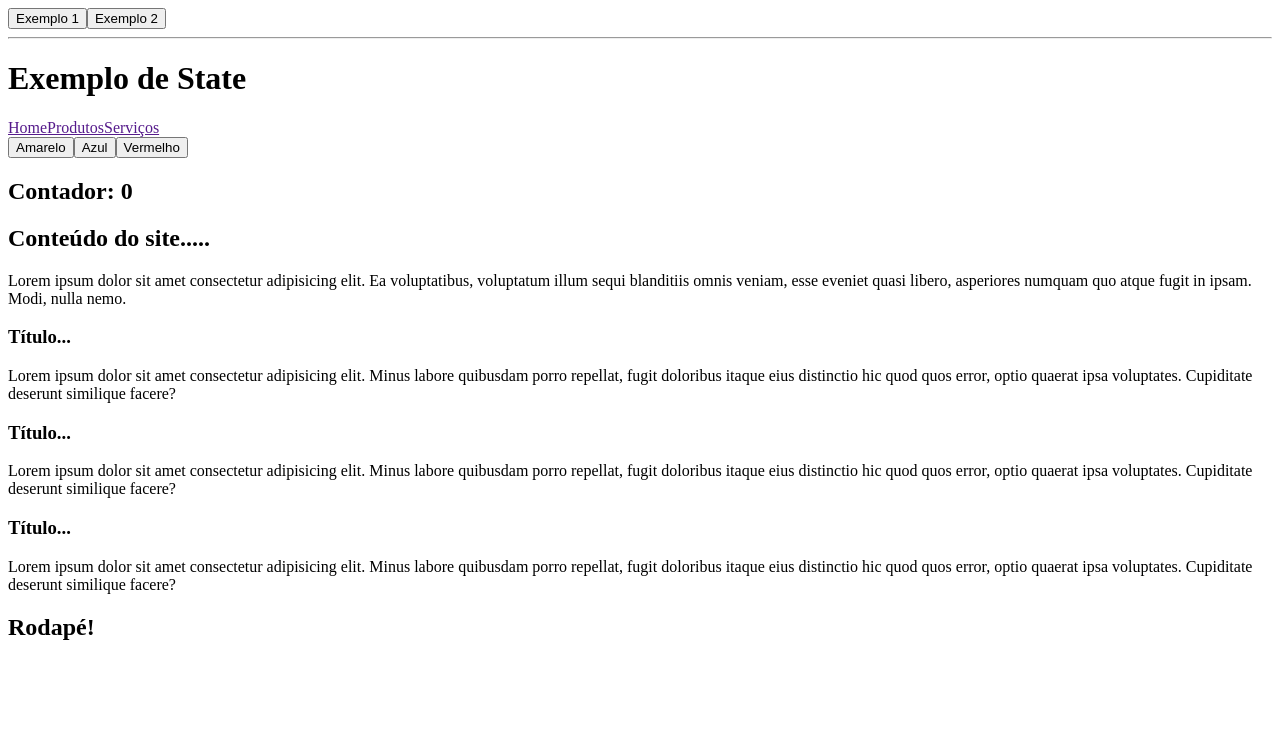
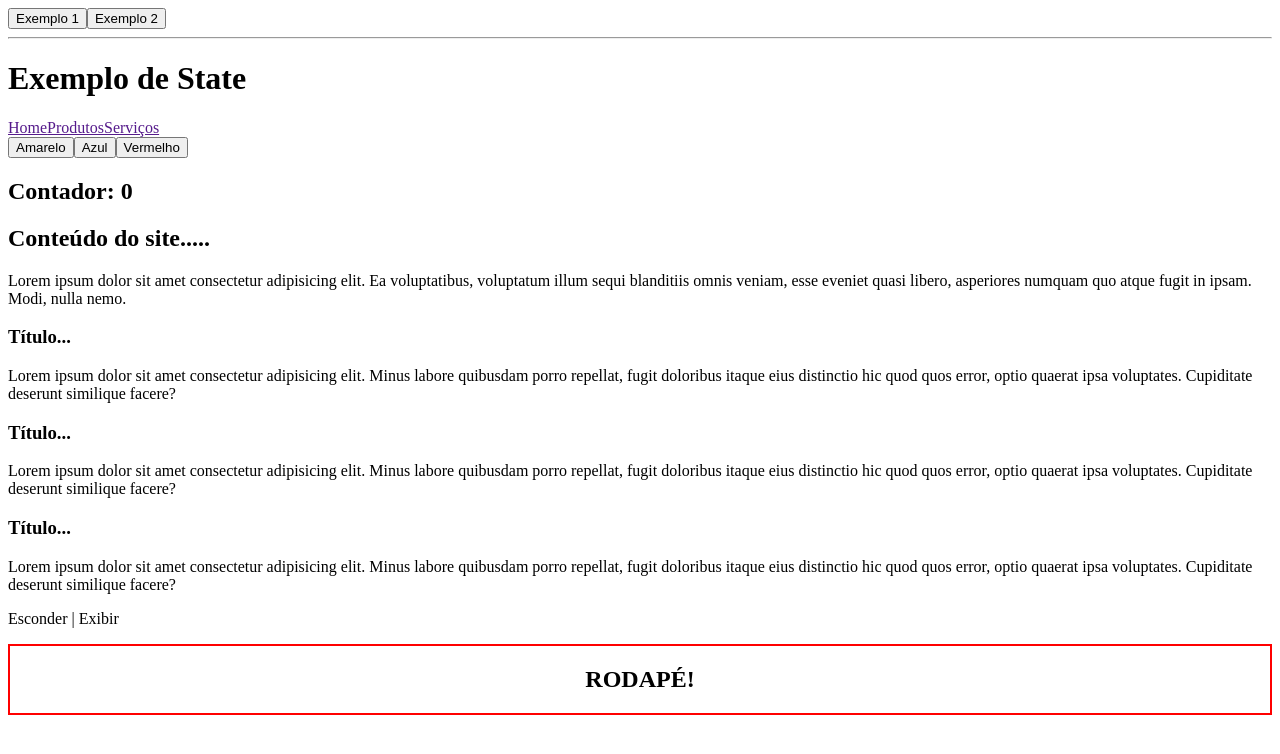
Before and after one commit to thiagoribeiro2003/meu-app, a React (Create React App) app: page / in a window 1280 px wide. Shown: the top 754 px of the page. Built offline with nearby package versions, Linux system fonts and the light colour scheme.

Commit message:
Formatação do rodapé função de exibir e esconder

```diff
--- a/src/components/layout/Rodape.jsx
+++ b/src/components/layout/Rodape.jsx
@@ -1,8 +1,28 @@
+import { useState } from "react";
+
 const Rodape = () => {
+  const [estilos, setEstilos] = useState({
+    textAlign: "Center",
+    textTransform: "uppercase",
+    border: "solid 2px red",
+  });
+
+  const esconder = () => setEstilos({ display: "none" });
+  const exibir = () => setEstilos({ display: "block" });
+
   return (
-    <footer>
-      <h2>Rodapé!</h2>
-    </footer>
+    <>
+      <p>
+        <span onMouseOver={esconder}> Esconder </span> |
+        <span onMouseOver={exibir}> Exibir </span>
+      </p>
+      <footer
+        style={estilos}
+        onMouseOver={() => setEstilos({ display: "none" })}
+      >
+        <h2>Rodapé!</h2>
+      </footer>
+    </>
   );
 };
 export default Rodape;
```
